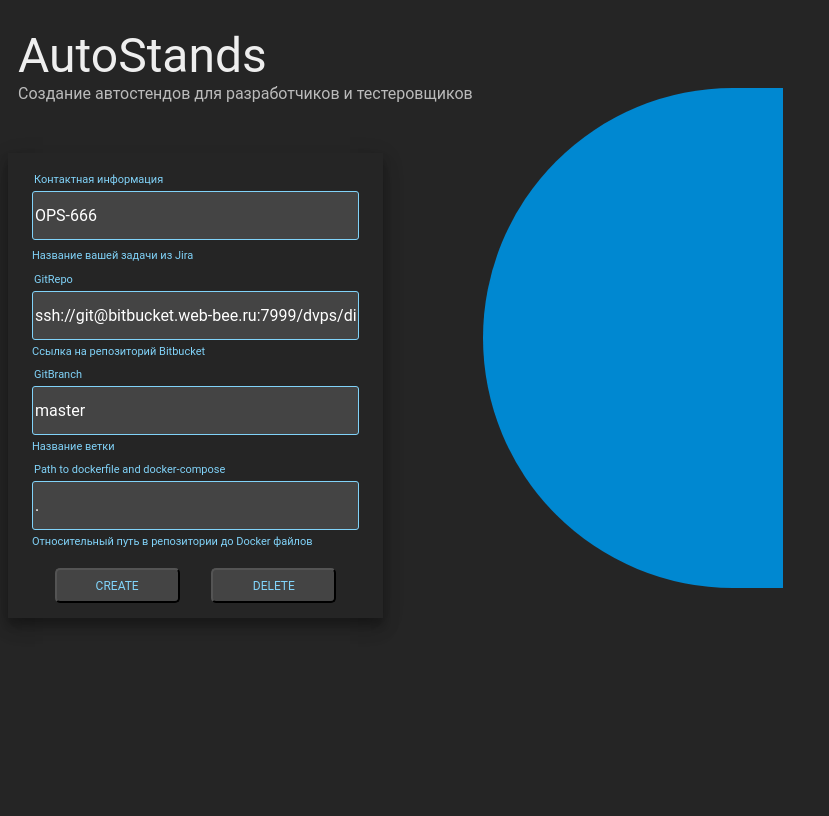
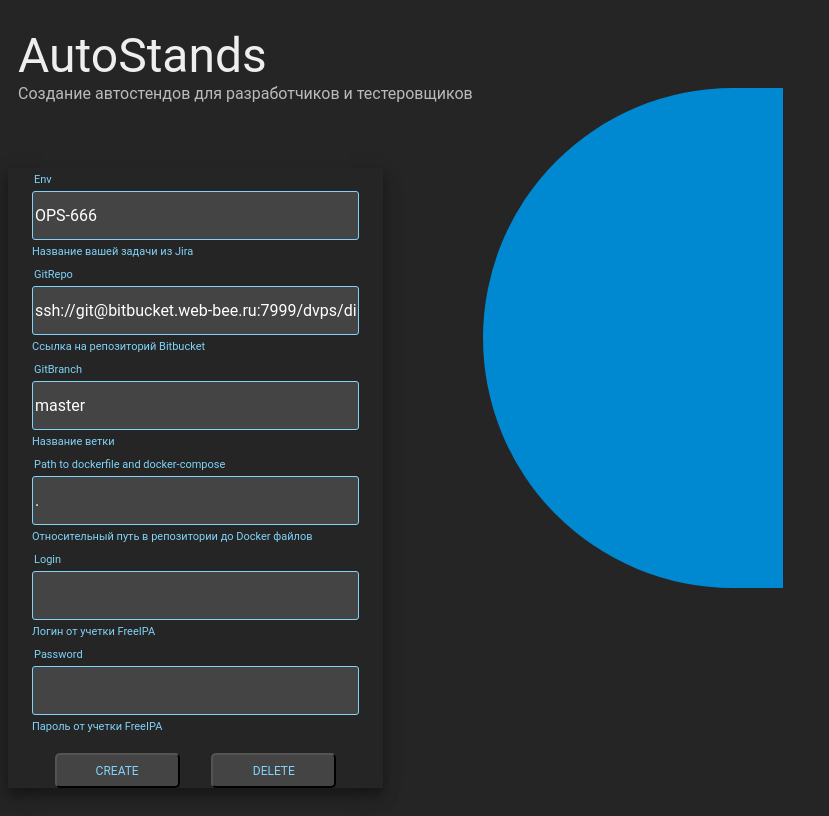
Before and after one commit to IAlexEgorov/coursework, a Flask app: page / in a window 1280 px wide. Shown: the whole page, without its empty margins (0-829 px from the left). Run offline with Flask 2, Linux system fonts and the light colour scheme.

Commit message:
Add ldap-check

```diff
--- a/app.py
+++ b/app.py
@@ -1,14 +1,68 @@
-from flask import Flask
-from flask import render_template
-import os
+from traceback import print_tb
+from flask import Flask, render_template, request
+import requests
+import sqlite3
+import subprocess
+
+#class UserLogin:
+#    def fromDB(self, user_id, db):
+#        self.__user = db.getUser(user_id)
+#        return self
+#
+#    def is_authenticated():
+#        return True
+#
+#    def is_activ():
+#        return True
+#
+#    def is_anonymous(self):
+#        return False
+#
+#    def get_id(self):
+#        return str(self.__user['id'])
 
 app = Flask(__name__)
 
+#def connect_db():
+#    sqlite_connection = sqlite3.connect(app.config['DATABASE'])
+#    sqlite_connection.row_factory = sqlite3.Row
+#    return sqlite_connection
+
+#def create_db():
+
+
+#login_manager = LoginManager(app)
+
+def checkUser(login, password):
+    req='''ldapsearch
+    -h ipa.web-bee.loc -p 389
+    -b uid='''+login+''',cn=users,cn=accounts,dc=web-bee,dc=loc
+    -D uid='''+login+''',cn=users,cn=accounts,dc=web-bee,dc=loc -w '''+password
+    sub=subprocess.call(req.split())
+    if (sub==0):
+        return True
+    else:
+        return False
+
+def makeStand():
+    req=''''''
 
 @app.route('/')
-@app.route('/index')
 def index():
-    return render_template('index.html')
+    return render_template('index.html', desc="Создание автостендов для разработчиков и тестеровщиков")
 
-if __name__ == "__main__":
-    app.run()
+@app.route('/', methods=["POST", "GET"])
+def contact():
+    if request.method == 'POST':
+        print(request.form)
+        login = request.form["login"]
+        password = request.form["pass"]
+        if checkUser(login, password):
+
+            return render_template('index.html', desc="Успешно")
+        else:
+            return render_template('index.html', desc="Ошибка доступа")
+
+
+if __name__=="__main__":
+    app.run(debug=True)
--- a/templates/index.html
+++ b/templates/index.html
@@ -14,49 +14,61 @@
         <div class="first-inside">
             <div class="title-desc">
                 <span class="autostands-title">AutoStands</span><br>
-                <span class="autostands-desc">Создание автостендов для разработчиков и тестеровщиков</span>
+                <span class="autostands-desc">{{desc}}</span>
             </div>
+            <form action="/" method="post" class="form-sender">
                 <div class="input-main-rectangle">
                     <div class="input-rectangle">
+
                             <div class="input-forms">
-                            <legend>Контактная информация</legend>
-                            <input type="text" value="OPS-666">
-                            <div class="">
+                                <legend>Env</legend>
+                                <input type="text" name="env" value="OPS-666">
                                 <span>Название вашей задачи из Jira</span>
-                            </div>
                             </div>
                             <div class="input-forms">
                                     <legend>GitRepo</legend>
-                            <input type="text" value="ssh://git@bitbucket.web-bee.ru:7999/dvps/discord-jira-bot.git">
+                                    <input type="text" name="repo" value="ssh://git@bitbucket.web-bee.ru:7999/dvps/discord-jira-bot.git">
                                     <span>Ссылка на репозиторий  Bitbucket</span>
                             </div>
                             <div class="input-forms">
                                     <legend>GitBranch</legend>
-                            <input type="text" value="master">
+                                    <input type="text" name="branch" value="master">
                                     <span>Название ветки</span>
                             </div>
                             <div class="input-forms">
                                     <legend>Path to dockerfile and docker-compose</legend>
-                            <input type="text" value=".">
+                                    <input type="text" name="dockerPath" value=".">
                                     <span>Относительный путь в репозитории до Docker файлов</span>
+                            </div>
+                            <div class="input-forms">
+                                <legend>Login</legend>
+                                <input type="text" name="login" value="">
+                                <span>Логин от учетки FreeIPA</span>
+                            </div>
+                            <div class="input-forms">
+                                <legend>Password</legend>
+                                <input type="password" name="pass" value="">
+                                <span>Пароль от учетки FreeIPA</span>
                             </div>
                     </div>
 
                     <div class="buttons">
                         <div class="create-button">
-                        <button>CREATE</button>
+                            <button type="submit" value="create">CREATE</button>
                         </div>
 
                         <div class="delete-button">
-                        <button>DELETE</button>
+                            <button type="submit" value="delete">DELETE</button>
                         </div>
                     </div>
                 </div>
+            </form>
         </div>
 
         <div class="second-inside">
             <div class="ellips"></div>
         </div>
     </div>
+
 </body>
 </html>
```
Also changed, not shown: README.md (added). Lines whose indentation alone changed are shown as unchanged.
